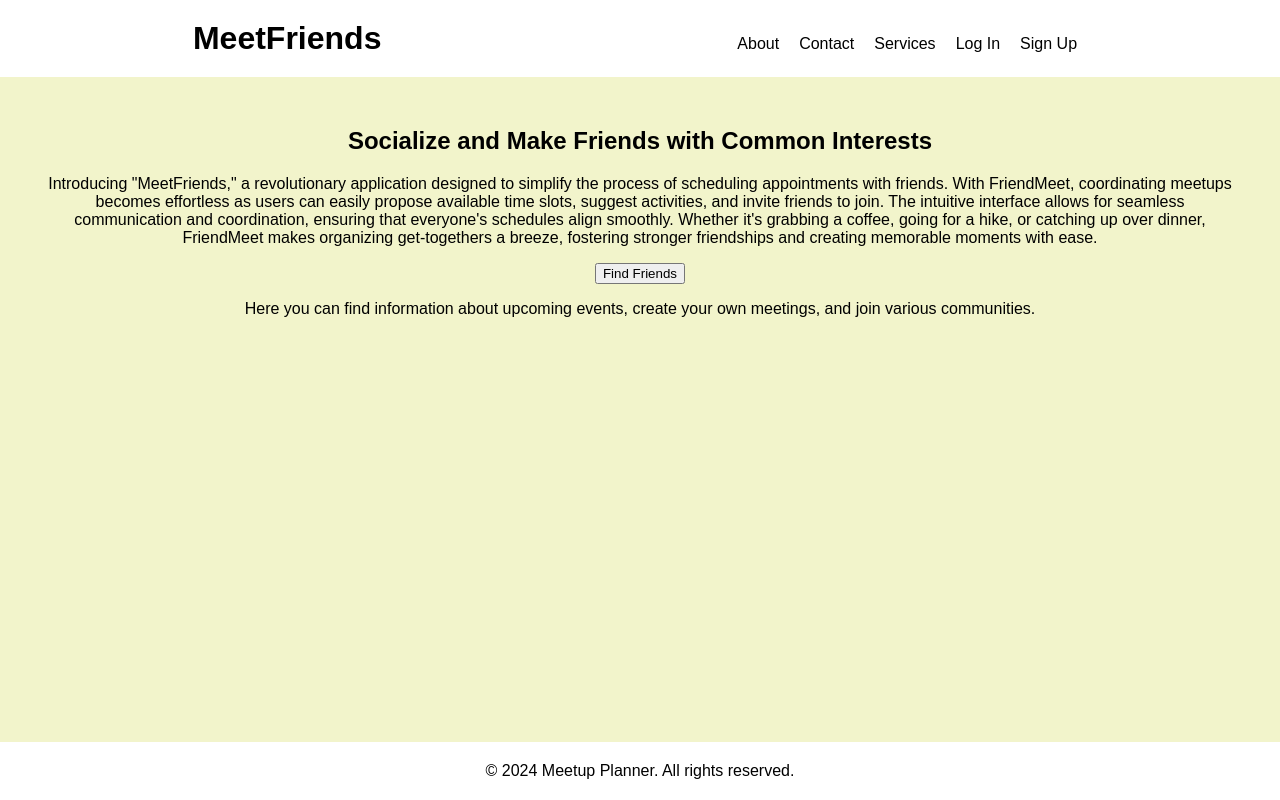
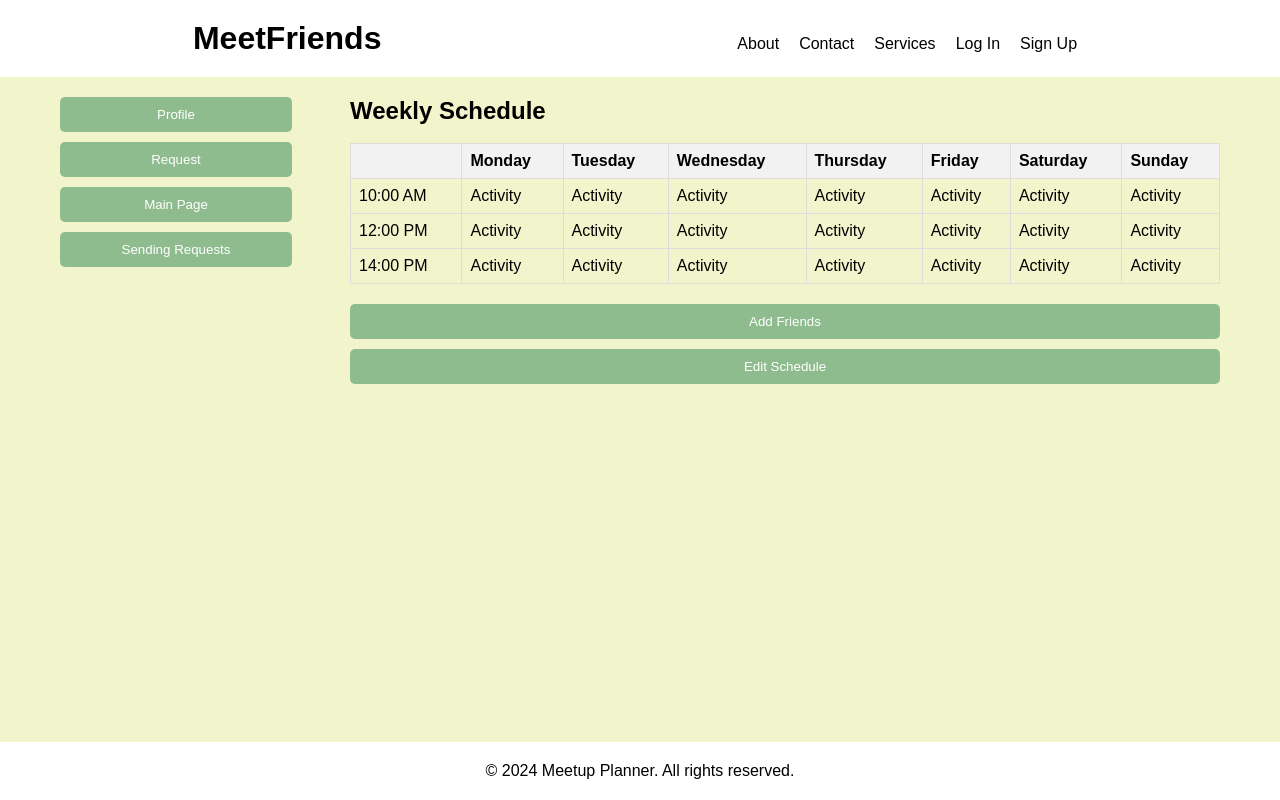
Before and after one commit to leksonn/MeetFriends-frontend, an Angular app: page / in a window 1280 px wide. Built offline with nearby package versions, Linux system fonts and the light colour scheme.

Commit message:
commitano

```diff
--- a/src/app/header/header.component.css
+++ b/src/app/header/header.component.css
@@ -6,7 +6,6 @@ header {
   text-align: center;
   z-index: 1000;
   background-color: white;
-
 }
 
 h1 {
--- a/src/app/homepage/homepage.component.css
+++ b/src/app/homepage/homepage.component.css
@@ -1,10 +1,76 @@
+/* Resetting default margin and padding */
+* {
+  margin: 0;
+  padding: 0;
+  box-sizing: border-box;
+}
+
+/* Basic styling for the container */
 .container {
+  display: flex;
+  justify-content: space-between;
   max-width: 1200px;
-  margin: 20px auto;
-  padding: 0 20px;
-  color: black;
+  margin: 0 auto;
+  padding: 20px;
 }
+
+/* Sidebar styling */
+.sidebar {
+  width: 20%;
+}
+
+/* Main content styling */
 .main-content {
+  width: 75%;
+}
+
+/* Button styling */
+.button {
+  display: block;
+  width: 100%;
+  padding: 10px;
+  margin-bottom: 10px;
+  background-color: darkseagreen;
+  color: #fff;
+  border: none;
+  border-radius: 5px;
+  cursor: pointer;
   text-align: center;
-  margin-top: 50px;
 }
+
+/* Button hover effect */
+.button:hover {
+  background-color: #2980b9;
+}
+
+/* Schedule styling */
+.schedule {
+  /* Add your styles for the schedule/calendar here */
+}
+
+/* Additional buttons styling */
+.buttons {
+  margin-top: 20px;
+}
+
+/* Responsive design */
+@media (max-width: 768px) {
+  .container {
+    flex-direction: column;
+  }
+  .sidebar, .main-content {
+    width: 100%;
+  }
+}
+table {
+  border-collapse: collapse;
+  width: 100%;
+}
+th, td {
+  border: 1px solid #dddddd;
+  text-align: left;
+  padding: 8px;
+}
+th {
+  background-color: #f2f2f2;
+}
--- a/src/app/homepage/homepage.component.html
+++ b/src/app/homepage/homepage.component.html
@@ -1,11 +1,63 @@
+
+
 
 <div class="container">
-  <div class="main-content">
-    <h2>Socialize and Make Friends with Common Interests</h2>
-
-    <p>Introducing "MeetFriends," a revolutionary application designed to simplify the process of scheduling appointments with friends. With FriendMeet, coordinating meetups becomes effortless as users can easily propose available time slots, suggest activities, and invite friends to join. The intuitive interface allows for seamless communication and coordination, ensuring that everyone's schedules align smoothly. Whether it's grabbing a coffee, going for a hike, or catching up over dinner, FriendMeet makes organizing get-togethers a breeze, fostering stronger friendships and creating memorable moments with ease.</p>
-
-    <button type="button"> Find Friends </button>
-    <p>Here you can find information about upcoming events, create your own meetings, and join various communities.</p>
-  </div>
+    <div class="sidebar">
+        <button class="button">Profile</button>
+        <button class="button">Request</button>
+        <button class="button">Main Page</button>
+        <button class="button">Sending Requests</button>
+    </div>
+    <div class="main-content">
+        <div class="schedule">
+            <h2>Weekly Schedule</h2>
+            <br>
+            <table>
+                <tr>
+                    <th></th>
+                    <th>Monday</th>
+                    <th>Tuesday</th>
+                    <th>Wednesday</th>
+                    <th>Thursday</th>
+                    <th>Friday</th>
+                    <th>Saturday</th>
+                    <th>Sunday</th>
+                </tr>
+                <tr>
+                    <td>10:00 AM</td>
+                    <td>Activity</td>
+                    <td>Activity</td>
+                    <td>Activity</td>
+                    <td>Activity</td>
+                    <td>Activity</td>
+                    <td>Activity</td>
+                    <td>Activity</td>
+                </tr>
+                <tr>
+                    <td>12:00 PM</td>
+                    <td>Activity</td>
+                    <td>Activity</td>
+                    <td>Activity</td>
+                    <td>Activity</td>
+                    <td>Activity</td>
+                    <td>Activity</td>
+                    <td>Activity</td>
+                </tr>
+                <tr>
+                    <td> 14:00 PM</td>
+                    <td>Activity</td>
+                    <td>Activity</td>
+                    <td>Activity</td>
+                    <td>Activity</td>
+                    <td>Activity</td>
+                    <td>Activity</td>
+                    <td>Activity</td>
+                </tr>
+            </table>
+        </div>
+        <div class="buttons">
+            <button class="button">Add Friends</button>
+            <button class="button">Edit Schedule</button>
+        </div>
+    </div>
 </div>
--- a/src/app/meet-up-confirmation/meet-up-confirmation.component.css
+++ b/src/app/meet-up-confirmation/meet-up-confirmation.component.css
@@ -0,0 +1,34 @@
+
+.invitation {
+    text-align: center;
+}
+
+.accept-btn,
+.reject-btn {
+    background-color: #007bff;
+    color: #fff;
+    border: none;
+    padding: 10px 20px;
+    margin: 10px;
+    cursor: pointer;
+    border-radius: 5px;
+    transition: background-color 0.3s ease;
+}
+
+.accept-btn:hover,
+.reject-btn:hover {
+    background-color: #0056b3;
+}
+
+.streak {
+    text-align: center;
+    margin-top: 20px;
+}
+
+.streak p {
+    font-size: 16px;
+}
+
+.streak-count {
+    font-weight: bold;
+}
--- a/src/app/meet-up-confirmation/meet-up-confirmation.component.html
+++ b/src/app/meet-up-confirmation/meet-up-confirmation.component.html
@@ -1 +1,10 @@
-<p>meet-up-confirmation works!</p>
+
+<div class="invitation">
+    <p>You have received an invitation from a friend.</p>
+    <button class="accept-btn">Accept</button>
+    <button class="reject-btn">Reject</button>
+</div>
+
+<div class="streak">
+    <p> Your meetup streak with this friend: <span class="streak-count">3</span> times</p>
+</div>
```
Also changed, not shown: 2 other files (tests, documents, lock files or other folders).
